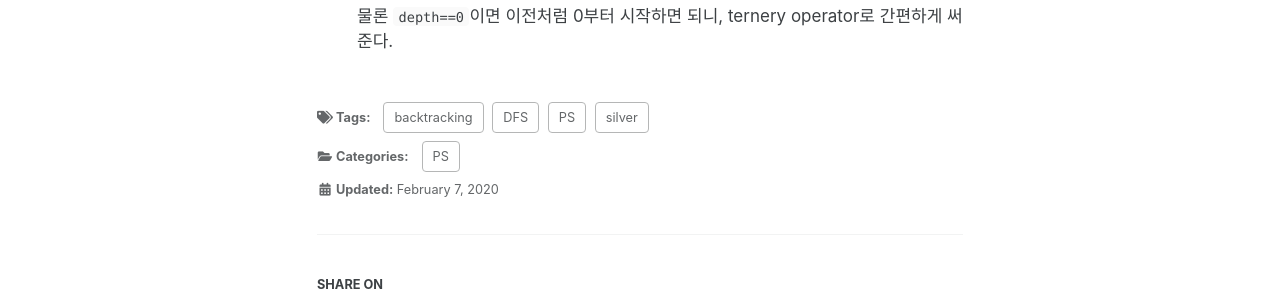
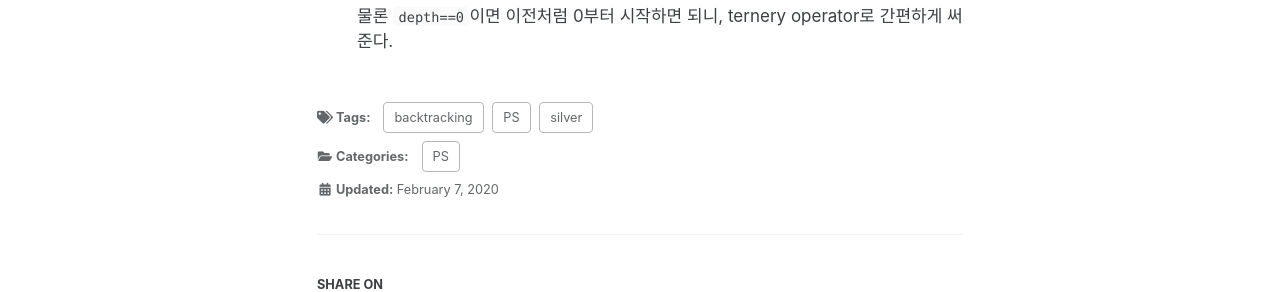
Before and after one commit to JuTaK97/JuTaK97.github.io, a Jekyll site: the page built from _posts/2022-02-07-baekjoon-15650.md, in a window 1280 px wide. Shown: the part 1315-1607 px from the top of the page. Built offline with Jekyll 4.4.1, drawn with Linux system fonts in a browser that asks for light colours; cached includes are drawn as plain includes.

Commit message:
Update 2022-02-07-baekjoon-15650.md

```diff
--- a/_posts/2022-02-07-baekjoon-15650.md
+++ b/_posts/2022-02-07-baekjoon-15650.md
@@ -4,7 +4,6 @@ categories :
   - PS
 tags :
   - PS
-  - DFS
   - backtracking
   - silver
 last_modified_at: 2020-02-07T19:08:00-05:00
```
